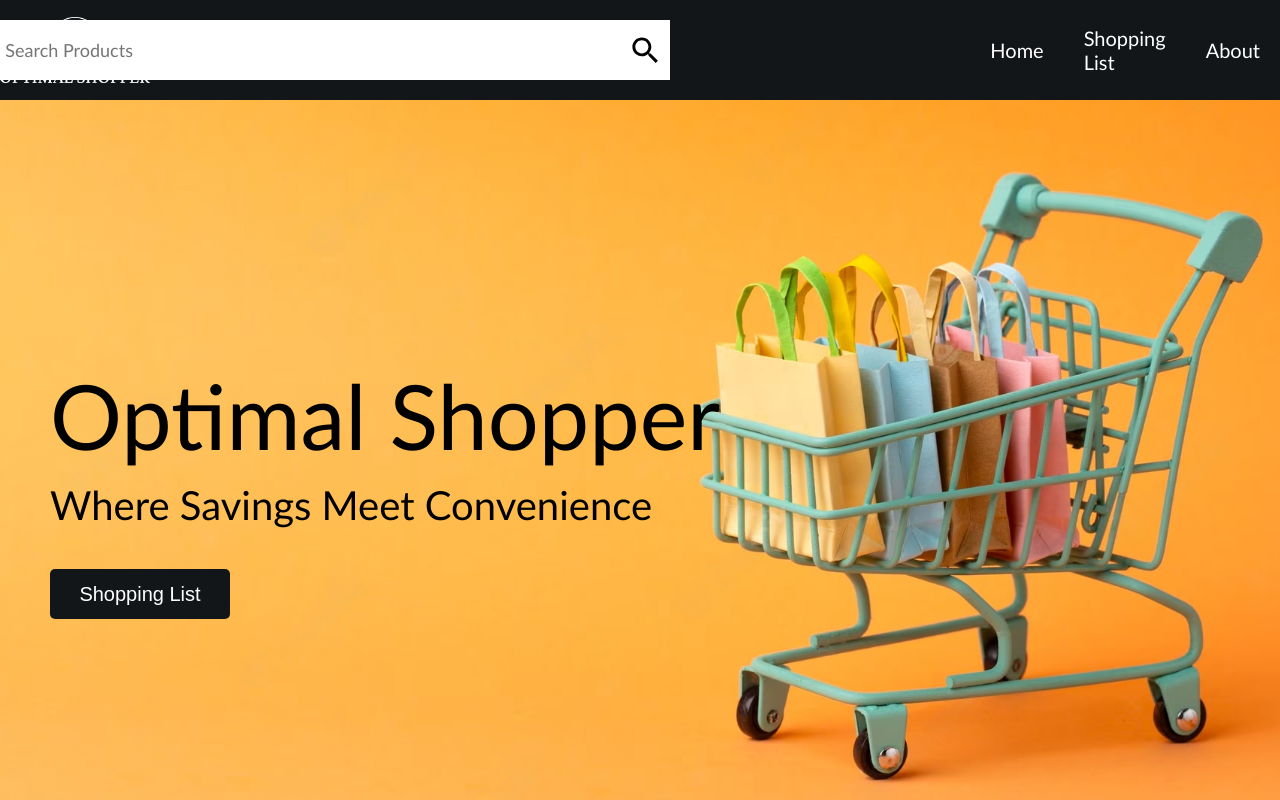
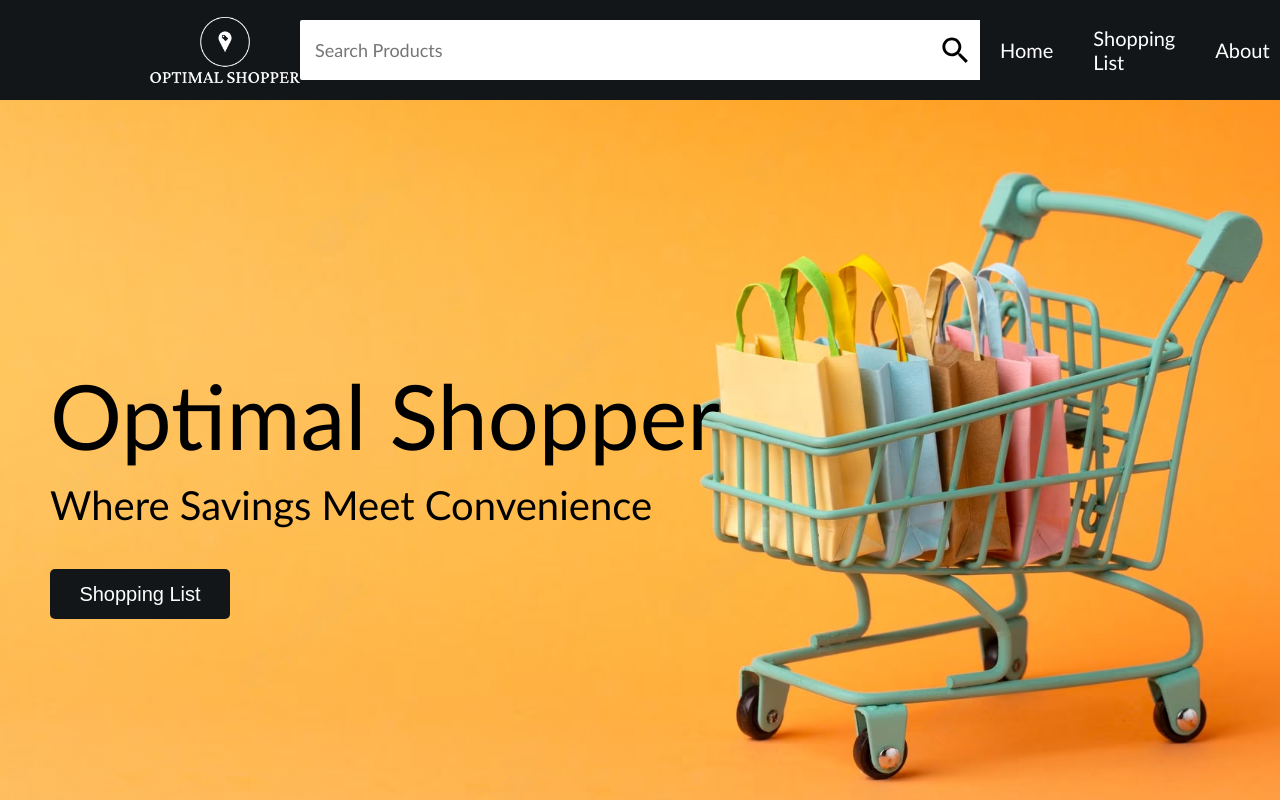
Before and after one commit to Dudemario/GroceryWebApp, a React (Create React App) app in the folder grocery_webapp/: page / in a window 1280 px wide. Shown: the top 800 px of the page. Built offline with nearby package versions, Linux system fonts and the light colour scheme.

Commit message:
fixed search bar bug preventing buttons from working

```diff
--- a/grocery_webapp/src/components/Navbar.js
+++ b/grocery_webapp/src/components/Navbar.js
@@ -16,7 +16,7 @@ function Navbar ({currentPage}) {
   return (
     <div className="navbar">
 
-    <div className="leftSide" id={openLinks ? "open" : "close"}>
+      <div className="leftSide" id={openLinks ? "open" : "close"}>
         <img src={logo} />
         <div className="hiddenLinks">
           <Link to="/"> Home </Link>
@@ -24,11 +24,13 @@ function Navbar ({currentPage}) {
           <Link to="/about"> About </Link>
         </div>
       </div>
-      {currentPage === '/' && (
+
+
       <div className="searchbar">
          <SearchBar placeholder="Search Products" data={FoodData}/>
       </div>
-      )}
+
+
       <div className="rightSide">
         <Link to="/"> Home </Link>
         <Link to="/shoppingList"> Shopping List </Link>
--- a/grocery_webapp/src/styles/Navbar.css
+++ b/grocery_webapp/src/styles/Navbar.css
@@ -12,6 +12,7 @@
     height: 100%;
     display: flex;
     align-items: center;
+    padding-left: 150px;
   }
 
   .navbar .leftSide img {
@@ -19,18 +20,24 @@
   }
 
   .searchbar {
-    width: 100vw;
-    height: 100vh;
     display: flex;
     align-items: center;
     flex-direction: column;
     font-family: "Gill Sans", "Gill Sans MT", Calibri, "Trebuchet MS", sans-serif;
     padding-top: 20px;
     position: relative;
-    right: 300px;
+    z-index: 1;
+  }
+/*  .searchbar {
+    display: flex;
+    align-items: center;
+    flex-direction: column;
+    font-family: "Gill Sans", "Gill Sans MT", Calibri, "Trebuchet MS", sans-serif;
+    padding-top: 20px;
     z-index: 0;
+   }*/
 /*    z-index: 1;*/
-  }
+
 
   .navbar .rightSide {
     flex: 50%;
@@ -39,6 +46,7 @@
     align-items: center;
     justify-content: center;
     font-size: 20px;
+    left: 0px;
   }
 
   .navbar a {
--- a/grocery_webapp/src/styles/SearchBar.css
+++ b/grocery_webapp/src/styles/SearchBar.css
@@ -55,6 +55,7 @@ input:focus {
 .dataItem p {
   margin-left: 10px;
 }
+
 a {
   text-decoration: none;
 }
```
